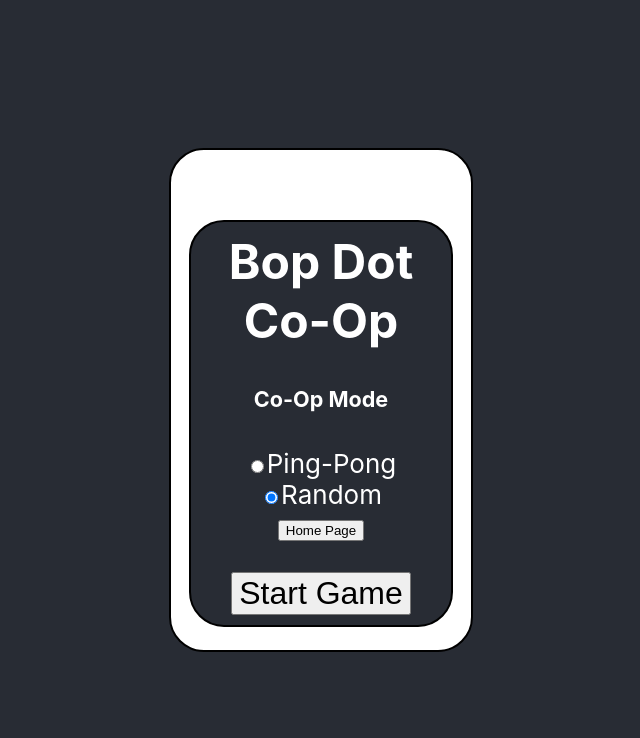
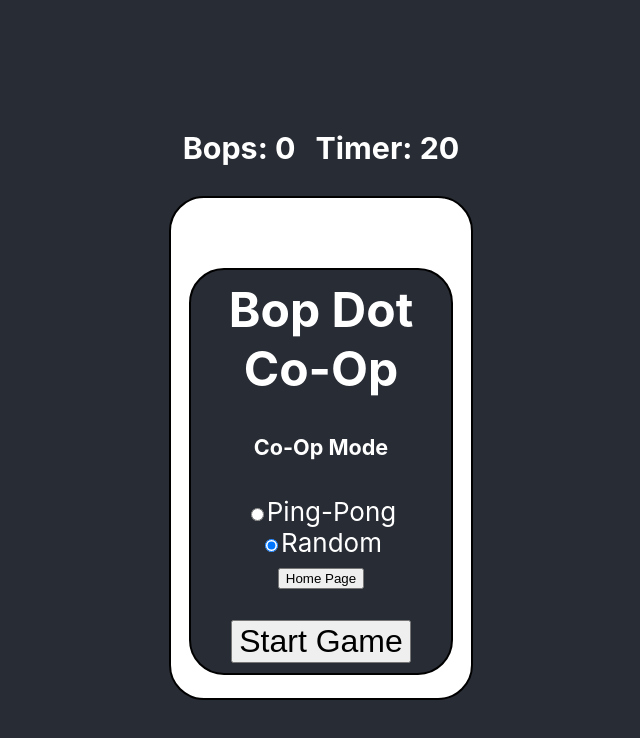
Before and after one commit to bungernt12/dot-bop, a React (Create React App) app: page /CoOp in a window 1280 px wide. Shown: the top 738 px of the page, without its empty margins (319-959 px from the left). Built offline with nearby package versions, Linux system fonts and the light colour scheme.

Commit message:
Add scoreboard back to co-op

```diff
--- a/src/Components/ScoreBoard.js
+++ b/src/Components/ScoreBoard.js
@@ -44,8 +44,8 @@ const ScoreBoard = ({
 
   return (
     <div className="scoreBoard">
-      {/* <h3>Bops: {bopCount}</h3>
-      <h3>Timer: {timeLeft}</h3> */}
+      <h3>Bops: {bopCount}</h3>
+      <h3>Timer: {timeLeft}</h3>
       {/* {gameRunning ? <h3>Timer: {timeLeft}</h3> : <h3> </h3>} */}
     </div>
   );
```
